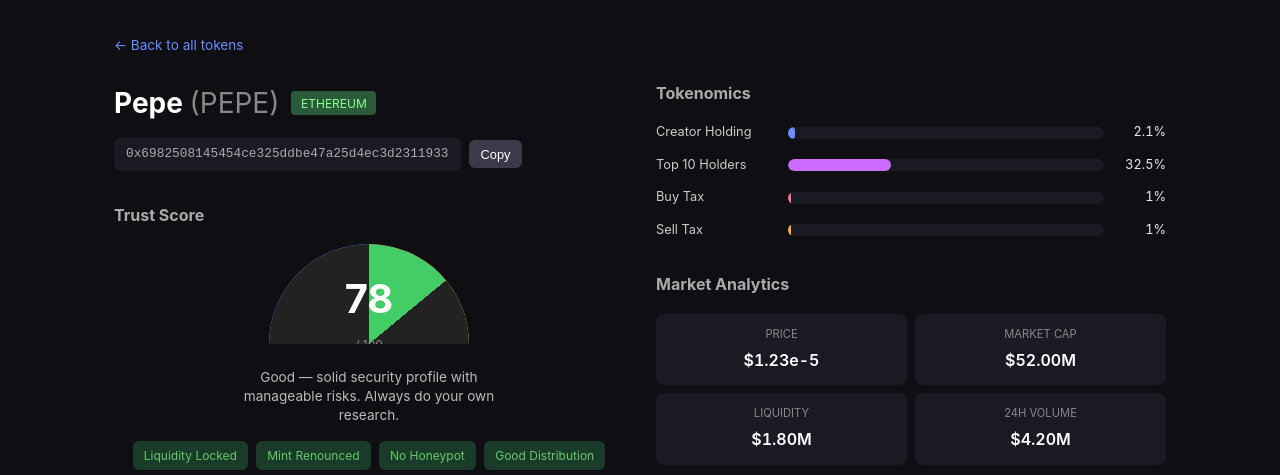
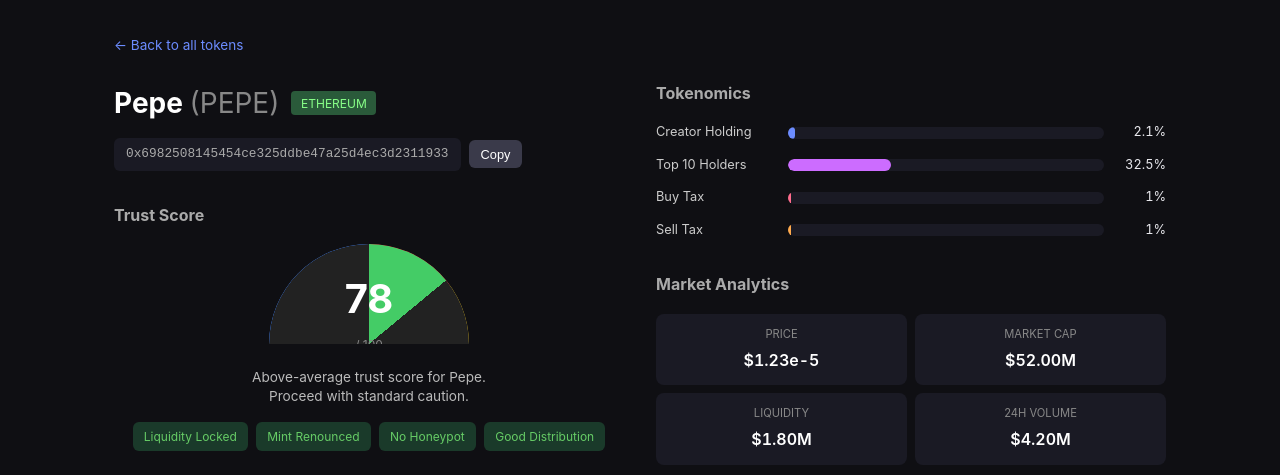
Before and after one commit to professionalses-hash/token-pseo, an Astro site: page /token/pepe in a window 1280 px wide. Shown: the top 475 px of the page. Built offline with nearby package versions, Linux system fonts and the light colour scheme; Astro itself is replaced by a stand-in of ours.

Commit message:
feat: dynamic non-boilerplate trust summaries with token name injection

```diff
--- a/src/components/TrustMeter.astro
+++ b/src/components/TrustMeter.astro
@@ -1,6 +1,7 @@
 ---
 interface Props {
   score: number;
+  name: string;
   badges: {
     liquidityLocked: boolean;
     mintRenounced: boolean;
@@ -9,7 +10,7 @@
   };
 }
 
-const { score, badges } = Astro.props;
+const { score, name, badges } = Astro.props;
 
 const color =
   score >= 86 ? "#4488ff" :
@@ -19,11 +20,35 @@
 
 const rotation = -90 + (score / 100) * 180;
 
-const summary =
-  score >= 86 ? "Excellent — this token has strong security, high liquidity, and a healthy holder distribution. Low risk." :
-  score >= 70 ? "Good — solid security profile with manageable risks. Always do your own research." :
-  score >= 31 ? "Moderate — some risk factors detected. Review the security badges below carefully." :
-  "Poor — multiple red flags detected. High risk of scam or honeypot. Proceed with extreme caution.";
+const excellent = [
+  "Excellent — {name} shows strong security, high liquidity, and healthy holder distribution. Low risk.",
+  "{name} passes all core security checks with confidence. One of the safer tokens analyzed.",
+  "Top-tier security rating for {name}. All major risk indicators are clear.",
+];
+const good = [
+  "Good — {name} has a solid security profile with manageable risks. Always do your own research.",
+  "{name} displays good security fundamentals. Minor risk factors were detected but none critical.",
+  "Above-average trust score for {name}. Proceed with standard caution.",
+];
+const moderate = [
+  "Moderate — our audit detected some risk factors in {name}. Review the badges below carefully.",
+  "Analysis indicates {name} carries a moderate risk profile due to current tokenomics or liquidity.",
+  "{name} has mixed security signals. Several factors need closer inspection before investing.",
+];
+const poor = [
+  "Poor — multiple red flags detected for {name}. High risk of scam or honeypot. Extreme caution advised.",
+  "{name} triggered several critical security warnings. Strongly recommend avoiding this token.",
+  "High-risk alert for {name}. Our scan found dangerous patterns consistent with malicious tokens.",
+];
+
+const pool =
+  score >= 86 ? excellent :
+  score >= 70 ? good :
+  score >= 31 ? moderate :
+  poor;
+
+const rand = Math.floor(Math.random() * pool.length);
+const summary = pool[rand].replace(/\{name\}/g, name);
 ---
 
 <div class="trust-meter">
--- a/src/pages/token/[slug].astro
+++ b/src/pages/token/[slug].astro
@@ -36,7 +36,7 @@
     <div class="page-grid">
       <div class="left">
         <Hero name={token.name} symbol={token.symbol} address={token.address} network={token.network || token.chain} />
-        <TrustMeter score={token.trustScore} badges={token.badges} />
+        <TrustMeter score={token.trustScore} name={token.name} badges={token.badges} />
         <SecurityPanel security={token.security} />
       </div>
       <div class="right">
```
